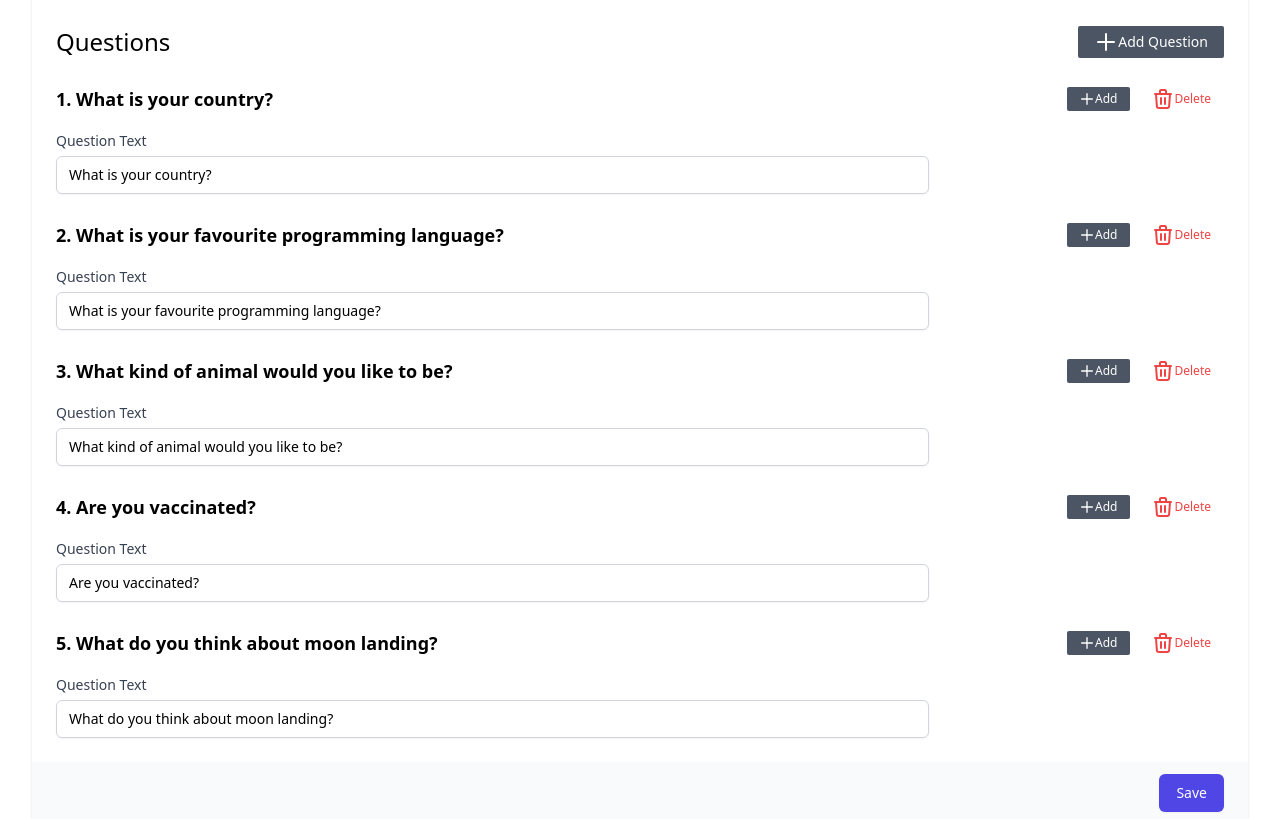
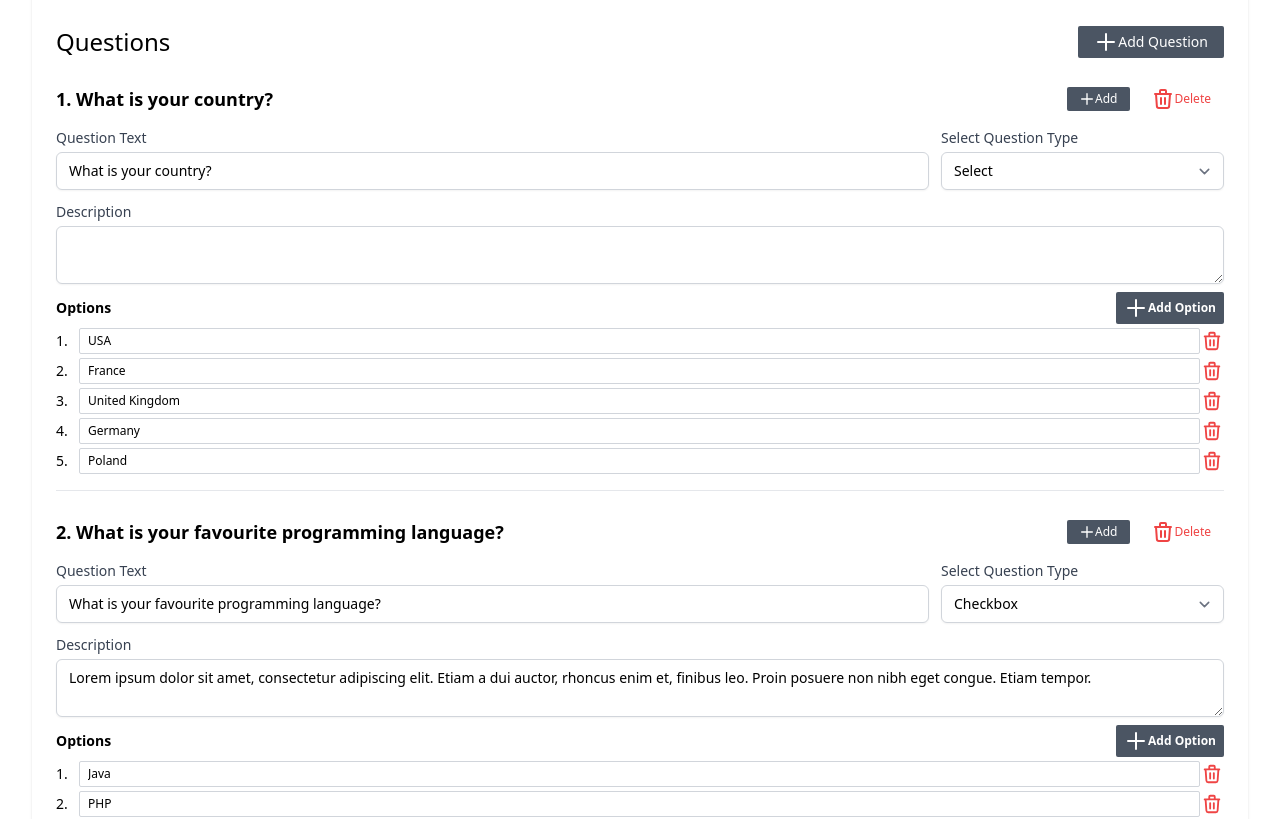
Before and after one commit to mikseros/Survey-App, a Vue app in the folder vue/: page /surveys/100 in a window 1280 px wide. Shown: the part 800-1619 px from the top of the page. Built offline with nearby package versions, Linux system fonts and the light colour scheme; sample sign-in values are in the browser's storage.

Commit message:
Question Type Select

```diff
--- a/vue/package.json
+++ b/vue/package.json
@@ -11,6 +11,7 @@
     "@heroicons/vue": "^1.0.5",
     "@tailwindcss/forms": "^0.4.0",
     "axios": "^0.25.0",
+    "uuid": "^8.3.2",
     "vue": "^3.2.25",
     "vue-router": "^4.0.12",
     "vuex": "^4.0.2"
--- a/vue/src/components/editor/QuestionEditor.vue
+++ b/vue/src/components/editor/QuestionEditor.vue
@@ -46,7 +46,7 @@
             <div class="mt-3 col-span-9">
                 <label
                     :for="'question_text_' + model.data"
-                    class="bloc text-sm font-medium text-gray-700"
+                    class="block text-sm font-medium text-gray-700"
                 >
                     Question Text
                 </label>
@@ -65,18 +65,123 @@
             <!--/ Question -->
 
             <!-- Question Type -->
-
+            <div class="mt-3 col-span-3">
+                <label for="question_type" class="block text-sm font-medium text-gray-700">
+                    Select Question Type
+                </label>
+                <select
+                    id="question_type"
+                    name="question_type"
+                    v-model="model.type"
+                    @change="typeChange"
+                    class="
+                        mt-1 block w-full py-2 px-3 border border-gray-300 bg-white
+                        rounded-md shadow-sm focus:outline-none focus:ring-indigo-500
+                        focus:border-indigo-500 sm:text-sm
+                    "
+                >
+                    <option v-for="type in questionTypes" :key="type" :value="type">
+                        {{ upperCaseFirst(type) }}
+                    </option>
+                </select>
+            </div>
             <!--/ Question Type -->
         </div>
 
         <!-- Question Description -->
+        <div class="mt-3 col-span-9">
+            <label
+                :for="'question_description_' + model.id"
+                class="block text-sm font-medium text-gray-700"
+            >
+                Description
+            </label>
+            <textarea
+                :name="'question_description_' + model.id"
+                v-model="model.description"
+                @change="dataChange"
+                :id="'question_description_' + model.id"
+                class="
+                    mt-1 focus:ring-indigo-500 focus:border-indigo-500 block w-full
+                    shadow-sm sm:text-sm border-gray-300 rounded-md
+                "
+            />
+        </div>
+        <!--/ Question Description -->
 
-        <!--/ Question Description -->
+        <!-- Data -->
+        <div>
+            <div v-if="shouldHaveOptions()" class="mt-2">
+                <h4 class="text-sm font-semibold mb-1 flex justify-between items-center">
+                    Options
+
+                    <!-- Add new Option-->
+                    <button
+                        type="button"
+                        @click="addOption()"
+                        class="
+                            flex items-center text-xs py-1 px-2 rounded-sm
+                            text-white bg-gray-600 hover:bg-gray-700
+                        "
+                    >
+                        <svg xmlns="http://www.w3.org/2000/svg" class="h-6 w-6" fill="none" viewBox="0 0 24 24" stroke="currentColor">
+                            <path stroke-linecap="round" stroke-linejoin="round" stroke-width="2" d="M12 4v16m8-8H4" />
+                        </svg>
+                        Add Option
+                    </button>
+                    <!--/ Add new Option-->
+                </h4>
+
+                <div
+                    v-if="!model.data.options.length"
+                    class="text-xs text-gray-600 text-center py-3"
+                >
+                    You don't have any options defined
+                </div>
+                <!-- Option list-->
+                <div
+                    v-for="(option, index) in model.data.options"
+                    :key="option.uuid"
+                    class="flex items-center mb-1"
+                >
+                    <span class="w-6 text-sm">{{ index + 1 }}. </span>
+                    <input
+                        type="text"
+                        v-model="option.text"
+                        @change="dataChange"
+                        class="
+                            w-full rounded-sm py-1 px-2 text-xs border border-gray-300
+                            focus:border-indigo-500
+                        "
+                    />
+                    <!-- Delete Option -->
+                    <button
+                        type="button"
+                        @click="removeOption(option)"
+                        class="
+                            h-6 w-6 rounded-full flex items-center justify-center
+                            border border-transparent transition-colors hover:border-red-100
+                        "
+                    >
+                        <svg xmlns="http://www.w3.org/2000/svg" class="h-6 w-6 text-red-500" fill="none" viewBox="0 0 24 24" stroke="currentColor">
+                            <path stroke-linecap="round" stroke-linejoin="round" stroke-width="2" d="M19 7l-.867 12.142A2 2 0 0116.138 21H7.862a2 2 0 01-1.995-1.858L5 7m5 4v6m4-6v6m1-10V4a1 1 0 00-1-1h-4a1 1 0 00-1 1v3M4 7h16" />
+                        </svg>
+                    </button>
+                    <!--/ Delete Option -->
+                </div>
+                <!--/ Option list-->
+            </div>
+        </div>
+        <!--/ Data -->
+
+        <hr class="my-4">
     </div>
 </template>
 
 <script setup>
-import { ref } from 'vue';
+import { ref, computed } from 'vue';
+import {v4 as uuidv4} from 'uuid';
+import store from '../../store';
 
 const props = defineProps({
     question: Object,
@@ -85,8 +190,60 @@
 
 const emit = defineEmits(["change", "addQuestion", "deleteQuestion"]);
 
-// Re-createthe whole question data to avoid unintentional reference change.
+// Re-create the whole question data to avoid unintentional reference change.
 const model = ref(JSON.parse(JSON.stringify(props.question)));
+
+// Get question types from vuex
+const questionTypes = computed(() => store.state.questionTypes);
+
+function upperCaseFirst(str) {
+    return str.charAt(0).toUpperCase() + str.slice(1);
+}
+
+// Check if the question should have options
+function shouldHaveOptions() {
+    return ["select", "radio", "checkbox"].includes(model.value.type);
+}
+
+function getOptions() {
+    return model.value.data.options;
+}
+
+function setOptions() {
+    model.value.data.options = options;
+}
+
+// Add Option
+function addOption() {
+    setOptions([
+        ...getOptions(),
+        { uuid: uuidv4(), text: "" },
+    ]);
+    dataChange();
+}
+
+// Remove Option
+function removeOption(op) {
+    setOptions(getOptions().filter((opt) => opt !== op));
+    dataChange();
+}
+
+function typeChange() {
+    if (shouldHaveOptions()) {
+        setOptions(getOptions() || []);
+    }
+    dataChange();
+}
+
+// Emit the data change
+function dataChange() {
+    const data = JSON.parse(JSON.stringify(model.value));
+    if (!shouldHaveOptions()) {
+        delete data.data.options;
+    }
+
+    emit("change", data);
+}
 
 </script>
 
--- a/vue/src/store/index.js
+++ b/vue/src/store/index.js
@@ -106,7 +106,7 @@
                 id: 5,
                 type: "textarea",
                 question: "What do you think about moon landing?",
-                description: "Write you honest opinion. Nothing here is anonymous.",
+                description: "Write your honest opinion. Nothing here is anonymous.",
                 data: {},
             },
         ],
@@ -120,6 +120,7 @@
             token: sessionStorage.getItem('TOKEN'),
         },
         surveys: [...tmpSurveys],
+        questionTypes: ["text", "select", "radio", "checkbox", "textarea"],
     },
     getters: {},
     actions: {
```
Also changed, not shown: 1 other file (tests, documents, lock files or other folders).
